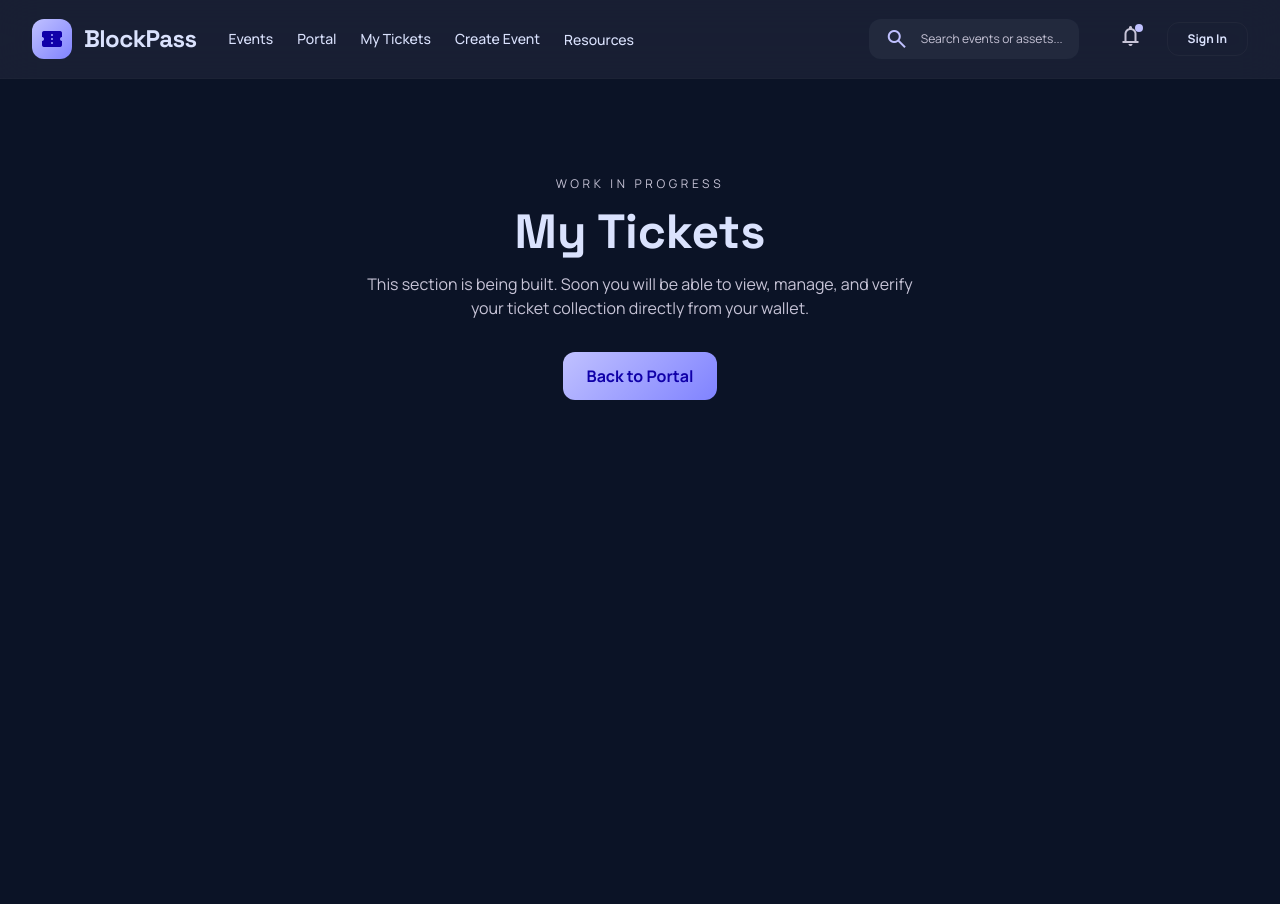
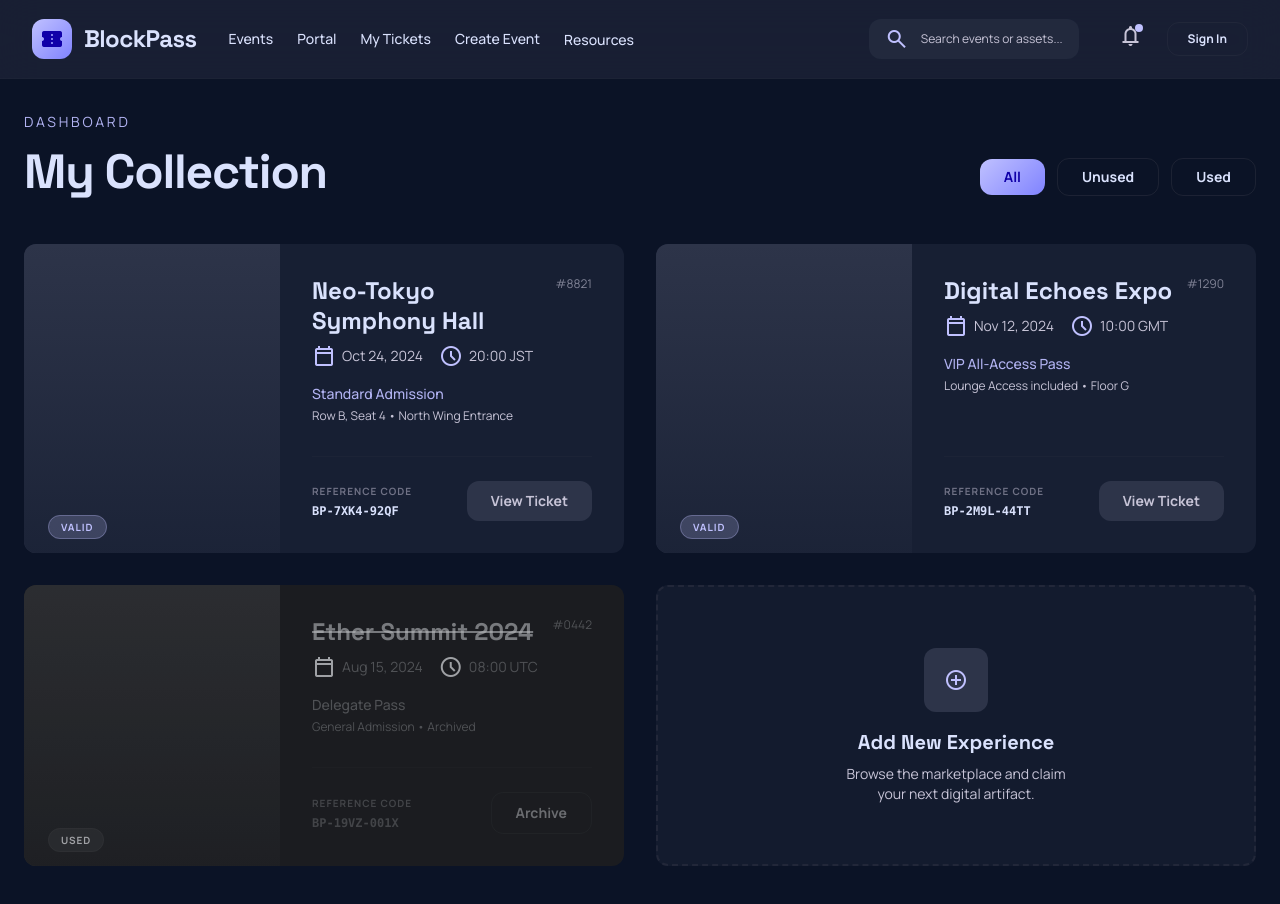
Before and after one commit to JullianMQ/BlockPass, a React (Vite) app: page /my-tickets in a window 1280 px wide. Shown: the top 904 px of the page. Before the commit the page ends 800 px from the top, so only its background shows below. Built offline with nearby package versions, Linux system fonts and the light colour scheme.

Commit message:
build my tickets page layout

```diff
--- a/src/pages/MyTickets.jsx
+++ b/src/pages/MyTickets.jsx
@@ -1,11 +1,209 @@
-import WipPage from "../components/WipPage.jsx";
+import Navbar from "../components/Navbar.jsx";
+import Button from "../components/Button.jsx";
+
+const tickets = [
+  {
+    id: "BP-7XK4-92QF",
+    eventName: "Neo-Tokyo Symphony Hall",
+    date: "Oct 24, 2024",
+    time: "20:00 JST",
+    category: "Standard Admission",
+    seat: "Row B, Seat 4",
+    entrance: "North Wing Entrance",
+    status: "valid",
+    tokenId: "#8821",
+  },
+  {
+    id: "BP-2M9L-44TT",
+    eventName: "Digital Echoes Expo",
+    date: "Nov 12, 2024",
+    time: "10:00 GMT",
+    category: "VIP All-Access Pass",
+    seat: "Lounge Access included",
+    entrance: "Floor G",
+    status: "valid",
+    tokenId: "#1290",
+  },
+  {
+    id: "BP-19VZ-001X",
+    eventName: "Ether Summit 2024",
+    date: "Aug 15, 2024",
+    time: "08:00 UTC",
+    category: "Delegate Pass",
+    seat: "General Admission",
+    entrance: "Archived",
+    status: "used",
+    tokenId: "#0442",
+  },
+];
 
 function MyTickets() {
   return (
-    <WipPage
-      title="My Tickets"
-      message="This section is being built. Soon you will be able to view, manage, and verify your ticket collection directly from your wallet."
-    />
+    <div className="min-h-screen bg-surface text-on-surface">
+      <Navbar showFloatingNav />
+
+      <main className="mx-auto max-w-7xl px-6 pb-24 pt-28">
+        <header className="mb-12 flex flex-col justify-between gap-8 md:flex-row md:items-end">
+          <div>
+            <span className="mb-4 block font-label text-sm uppercase tracking-[0.2em] text-on-secondary-container">
+              Dashboard
+            </span>
+            <h1 className="font-headline text-5xl font-bold tracking-tight text-on-surface">
+              My Collection
+            </h1>
+          </div>
+          <div className="flex items-center gap-3">
+            <Button className="px-6 py-2 text-sm" variant="primary">
+              All
+            </Button>
+            <Button className="px-6 py-2 text-sm" variant="outline">
+              Unused
+            </Button>
+            <Button className="px-6 py-2 text-sm" variant="outline">
+              Used
+            </Button>
+          </div>
+        </header>
+
+        <section className="grid grid-cols-1 gap-8 xl:grid-cols-2">
+          {tickets.map((ticket) => {
+            const isUsed = ticket.status === "used";
+            return (
+              <article
+                key={ticket.id}
+                className={`flex flex-col overflow-hidden rounded-full bg-surface-container transition-all duration-300 md:flex-row ${
+                  isUsed
+                    ? "opacity-80 grayscale hover:grayscale-0 hover:opacity-100"
+                    : "hover:bg-surface-container-high"
+                }`}
+              >
+                <div className="relative h-48 w-full bg-surface-container-highest md:h-auto md:w-64">
+                  <div className="absolute inset-0 bg-gradient-to-t from-surface-container/80 to-transparent"></div>
+                  <div className="absolute bottom-4 left-6">
+                    <span
+                      className={`rounded-full px-3 py-1 text-[10px] font-bold uppercase tracking-widest ${
+                        isUsed
+                          ? "border border-outline-variant/30 bg-surface-variant/80 text-on-surface-variant"
+                          : "border border-primary/30 bg-primary/20 text-primary"
+                      }`}
+                    >
+                      {isUsed ? "Used" : "Valid"}
+                    </span>
+                  </div>
+                </div>
+                <div className="flex flex-1 flex-col justify-between p-8">
+                  <div>
+                    <div className="mb-2 flex items-start justify-between">
+                      <h3
+                        className={`font-headline text-2xl font-bold leading-tight ${
+                          isUsed ? "text-on-surface/60 line-through" : ""
+                        }`}
+                      >
+                        {ticket.eventName}
+                      </h3>
+                      <span
+                        className={`font-label text-xs ${
+                          isUsed
+                            ? "text-on-surface-variant/40"
+                            : "text-on-surface-variant/60"
+                        }`}
+                      >
+                        {ticket.tokenId}
+                      </span>
+                    </div>
+                    <div
+                      className={`mb-4 flex flex-wrap items-center gap-4 text-sm ${
+                        isUsed
+                          ? "text-on-surface-variant/40"
+                          : "text-on-surface-variant"
+                      }`}
+                    >
+                      <div className="flex items-center gap-1.5">
+                        <span className="material-symbols-outlined text-sm text-primary">
+                          calendar_today
+                        </span>
+                        <span>{ticket.date}</span>
+                      </div>
+                      <div className="flex items-center gap-1.5">
+                        <span className="material-symbols-outlined text-sm text-primary">
+                          schedule
+                        </span>
+                        <span>{ticket.time}</span>
+                      </div>
+                    </div>
+                    <p
+                      className={`mb-1 text-sm font-medium ${
+                        isUsed
+                          ? "text-on-surface-variant/40"
+                          : "text-on-secondary-container"
+                      }`}
+                    >
+                      {ticket.category}
+                    </p>
+                    <p
+                      className={`text-xs ${
+                        isUsed
+                          ? "text-on-surface-variant/40"
+                          : "text-on-surface-variant"
+                      }`}
+                    >
+                      {ticket.seat} • {ticket.entrance}
+                    </p>
+                  </div>
+                  <div className="mt-8 flex items-center justify-between border-t border-outline-variant/10 pt-6">
+                    <div>
+                      <p
+                        className={`mb-1 text-[10px] font-bold uppercase tracking-widest ${
+                          isUsed
+                            ? "text-on-surface-variant/30"
+                            : "text-on-surface-variant/50"
+                        }`}
+                      >
+                        Reference Code
+                      </p>
+                      <p
+                        className={`font-mono text-xs font-semibold ${
+                          isUsed
+                            ? "text-on-surface-variant/30"
+                            : "text-on-surface"
+                        }`}
+                      >
+                        {ticket.id}
+                      </p>
+                    </div>
+                    {isUsed ? (
+                      <button className="cursor-default rounded-full border border-outline-variant/20 px-6 py-2.5 text-sm font-bold text-on-surface-variant/60">
+                        Archive
+                      </button>
+                    ) : (
+                      <Button className="px-6 py-2.5 text-sm" variant="ghost">
+                        View Ticket
+                      </Button>
+                    )}
+                  </div>
+                </div>
+              </article>
+            );
+          })}
+
+          <article className="flex items-center justify-center rounded-full border-2 border-dashed border-outline-variant/30 bg-surface-container-low p-12 text-center transition-all hover:border-primary/40">
+            <div className="flex flex-col items-center">
+              <div className="mb-4 flex h-16 w-16 items-center justify-center rounded-full bg-surface-container-highest transition-transform group-hover:scale-110">
+                <span className="material-symbols-outlined text-3xl text-primary">
+                  add_circle
+                </span>
+              </div>
+              <h3 className="mb-2 font-headline text-xl font-bold text-on-surface">
+                Add New Experience
+              </h3>
+              <p className="max-w-[240px] text-sm text-on-surface-variant">
+                Browse the marketplace and claim your next digital artifact.
+              </p>
+            </div>
+          </article>
+        </section>
+      </main>
+    </div>
   );
 }
 
```
